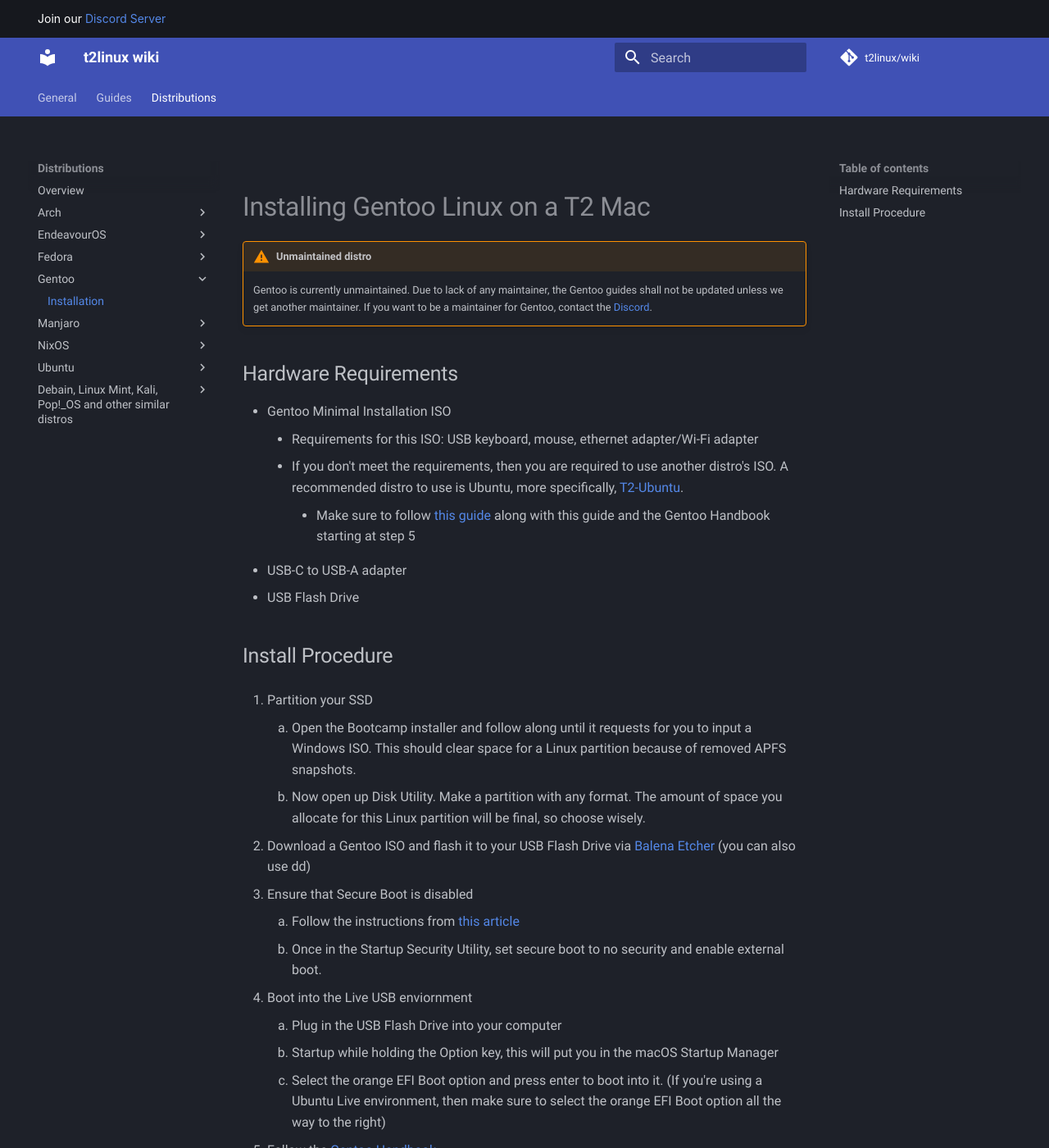
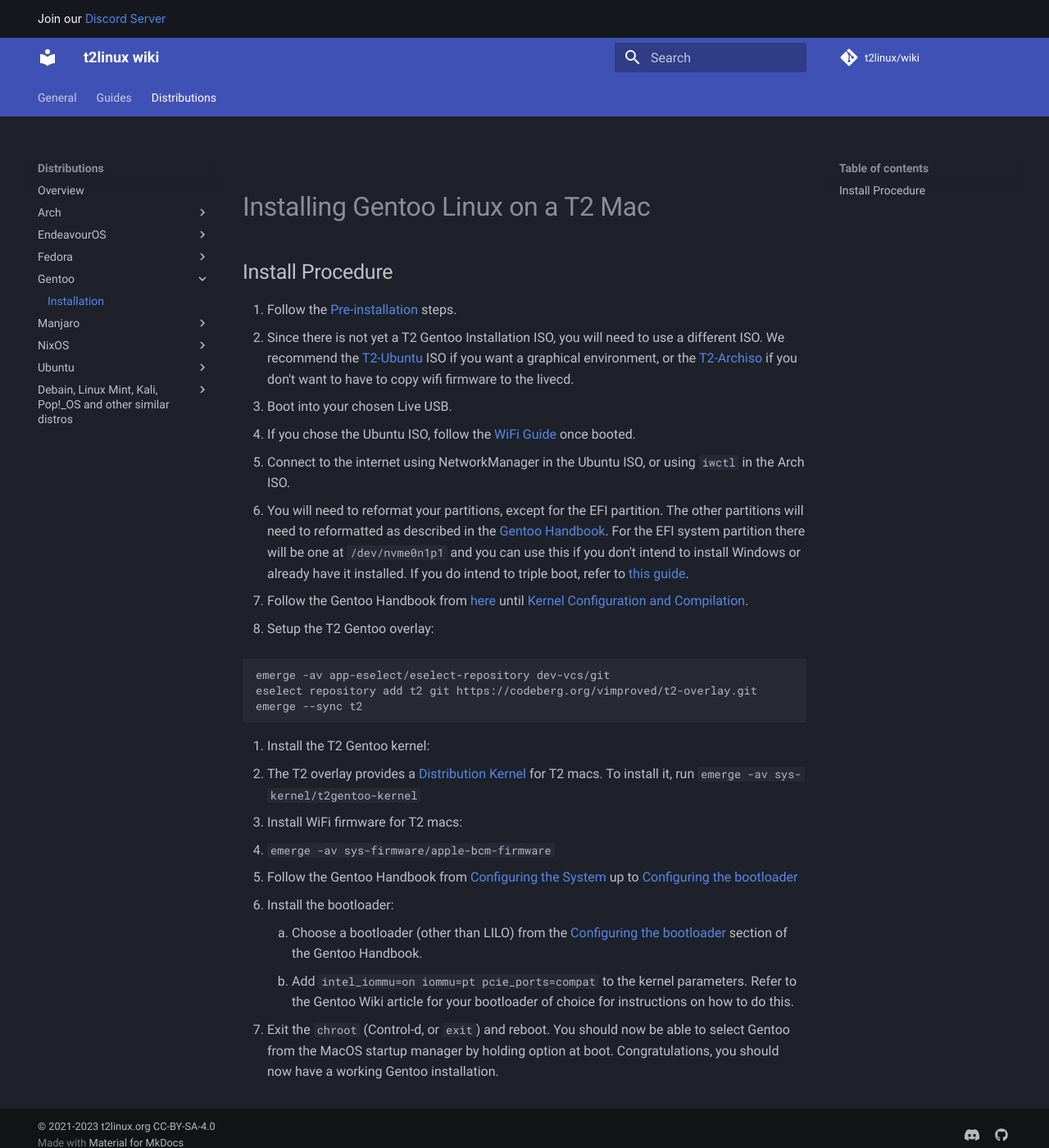
Before and after one commit to t2linux/wiki, an MkDocs documentation site: the page built from docs/distributions/gentoo/installation.md, in a window 1280 px wide and 1400 px high. Shown: the whole window at 82% size. Built offline with MkDocs 1.6.1 and Material for MkDocs 9.7.7, drawn with Linux system fonts in a browser that asks for light colours; comment, search, counter and statistics services are not loaded; some of the changed text lies outside the part shown.

Commit message:
gentoo: update installation guide

````diff
--- a/docs/distributions/gentoo/installation.md
+++ b/docs/distributions/gentoo/installation.md
@@ -1,89 +1,38 @@
 # Installing Gentoo Linux on a T2 Mac
-
-!!! Warning "Unmaintained distro"
-    Gentoo is currently unmaintained. Due to lack of any maintainer, the Gentoo guides shall not be updated unless we get another maintainer. If you want to be a maintainer for Gentoo, contact the [Discord](https://discord.com/invite/68MRhQu).
-
-## Hardware Requirements
-
-* Gentoo Minimal Installation ISO
-    * Requirements for this ISO: USB keyboard, mouse, ethernet adapter/Wi-Fi adapter
-    * If you don't meet the requirements, then you are required to use another distro's ISO. A recommended distro to use is Ubuntu, more specifically, [T2-Ubuntu](https://wiki.t2linux.org/distributions/ubuntu/installation/#download-the-latest-safe-release).
-        * Make sure to follow [this guide](https://wiki.gentoo.org/wiki/Installation_alternatives#Installation_from_non-Gentoo_LiveCDs) along with this guide and the Gentoo Handbook starting at step 5
-* USB-C to USB-A adapter
-* USB Flash Drive
 
 ## Install Procedure
 
-1. Partition your SSD
+1. Follow the [Pre-installation](https://wiki.t2linux.org/guides/preinstall) steps.
+   1. Since there is not yet a T2 Gentoo Installation ISO, you will need to use a different ISO. We recommend the [T2-Ubuntu](https://github.com/t2linux/T2-Ubuntu/releases/latest) ISO if you want a graphical environment, or the [T2-Archiso](https://github.com/t2linux/archiso-t2/releases/latest) if you don't want to have to copy wifi firmware to the livecd.
 
-    1. Open the Bootcamp installer and follow along until it requests for you to input a Windows ISO. This should clear space for a Linux partition because of removed APFS snapshots.
-    2. Now open up Disk Utility. Make a partition with any format. The amount of space you allocate for this Linux partition will be final, so choose wisely.
+2. Boot into your chosen Live USB.
 
-2. Download a Gentoo ISO and flash it to your USB Flash Drive via [Balena Etcher](https://www.balena.io/etcher/) (you can also use dd)
-3. Ensure that Secure Boot is disabled
+3. If you chose the Ubuntu ISO, follow the [WiFi Guide](https://wiki.t2linux.org/guides/wifi-bluetooth/) once booted.
 
-    1. Follow the instructions from [this article](https://support.apple.com/en-us/HT208198)
-    2. Once in the Startup Security Utility, set secure boot to no security and enable external boot.
+4. Connect to the internet using NetworkManager in the Ubuntu ISO, or using `iwctl` in the Arch ISO.
 
-4. Boot into the Live USB enviornment
+5. You will need to reformat your partitions, except for the EFI partition. The other partitions will need to reformatted as described in the [Gentoo Handbook](https://wiki.gentoo.org/wiki/Handbook:AMD64/Installation/Disks). For the EFI system partition there will be one at `/dev/nvme0n1p1` and you can use this if you don't intend to install Windows or already have it installed. If you do intend to triple boot, refer to [this guide](https://wiki.t2linux.org/guides/windows/).
 
-    1. Plug in the USB Flash Drive into your computer
-    2. Startup while holding the Option key, this will put you in the macOS Startup Manager
-    3. Select the orange EFI Boot option and press enter to boot into it. (If you're using a Ubuntu Live environment, then make sure to select the orange EFI Boot option all the way to the right)
+6. Follow the Gentoo Handbook from [here](https://wiki.gentoo.org/wiki/Handbook:AMD64/Installation/Stage) until [Kernel Configuration and Compilation](https://wiki.gentoo.org/wiki/Handbook:AMD64/Installation/Kernel#Kernel_configuration_and_compilation).
 
-5. Follow the [Gentoo Handbook](https://wiki.gentoo.org/wiki/Handbook:AMD64/Installation/Disks)
+7. Setup the T2 Gentoo overlay:
 
-    1. Instead of making a new EFI partition for Gentoo, you should instead mount `/dev/nvme0n1p1` to `/mnt/gentoo/boot/efi`
-    2. Make sure that you have deleted the partition you made ahead of time, or else you'll lose important data
+   ```bash
+   emerge -av app-eselect/eselect-repository dev-vcs/git
+   eselect repository add t2 git https://codeberg.org/vimproved/t2-overlay.git
+   emerge --sync t2
+   ```
 
-6. Continue through the Handbook until chapter "Configuring the kernel"
+8. Install the T2 Gentoo kernel:
+   - The T2 overlay provides a [Distribution Kernel](https://wiki.gentoo.org/wiki/Handbook:AMD64/Installation/Kernel#Distribution_kernels) for T2 macs. To install it, run `emerge -av sys-kernel/t2gentoo-kernel`
 
-    1. In order to have the Linux Kernel support your device the most, you'll have to build from a modified Linux Kernel source tree.
-    2. Git clone [the t2linux kernel source tree](https://github.com/t2linux/kernel) to `/usr/src`
-        * Make sure to git checkout the version you want. For example, if you want kernel version v5.16.17, you would checkout tag `t2-v5.16.17`.
-    3. Run these commands to symlink the kernel to `/usr/src/linux`:
+9. Install WiFi firmware for T2 macs:
+   - `emerge -av sys-firmware/apple-bcm-firmware`
 
-    ```bash
-    eselect kernel list # there should be one option that shows up
-    eselect kernel set 1
-    ls -l /usr/src/linux # check if the symlink succeded
-    ```
+10. Follow the Gentoo Handbook from [Configuring the System](https://wiki.gentoo.org/wiki/Handbook:AMD64/Installation/System) up to [Configuring the bootloader](https://wiki.gentoo.org/wiki/Handbook:AMD64/Installation/Bootloader)
 
-    1. Run these commands to grab apple-bce and apple-ibridge:
+11. Install the bootloader:
+	1. Choose a bootloader (other than LILO) from the [Configuring the bootloader](https://wiki.gentoo.org/wiki/Handbook:AMD64/Installation/Bootloader) section of the Gentoo Handbook.
+	2. Add `intel_iommu=on iommu=pt pcie_ports=compat` to the kernel parameters. Refer to the Gentoo Wiki article for your bootloader of choice for instructions on how to do this.
 
-    ```bash
-    git clone https://github.com/t2linux/apple-bce-drv /usr/src/apple-bce
-    git clone https://github.com/t2linux/apple-ib-drv /usr/src/apple-ibridge
-    for i in apple-bce apple-ibridge; do
-    mkdir /usr/src/linux/drivers/staging/$i
-    cp -r /usr/src/$i/* /usr/src/linux/drivers/staging/$i/
-    done
-    ```
-
-    1. Run these commands in order to include apple-bce and apple-ibridge into the kernel source tree:
-
-    ```bash
-    git clone https://github.com/Redecorating/mbp-16.1-linux-wifi /linux-patches
-    cd /usr/src/linux
-    for i in /linux-patches/*.patch; do
-    echo $i
-    patch -Np1 < $i
-    done
-    ```
-
-    1. Git clone the `https://anongit.gentoo.org/git/proj/linux-patches.git` repo to a folder called `/gentoo-patches`. This repo includes Gentoo patches for the kernel source tree usually included with the `gentoo-sources` Portage package.
-    2. Apply them with a modified version of the commands used above.
-    3. Copy the default config from the patches repo to the kernel source tree. If you do this, please make sure to set any filesystem drivers you want to use (like for ext4) to be built-in instead of being a module with `make menuconfig`
-    4. Build with `make all`. If you want to speed up the build process, add `-j$(nproc)`
-
-7. Before finishing, if you want to connect to the internet later, now is a good time to install `NetworkManager` and optionally `iwd`.
-8. Continue through the Handbook until chapter "Configuring the bootloader"
-
-    1. Install grub by using `emerge --ask --verbose sys-boot/grub`
-    2. Edit the config file `/etc/default/grub` with your favorite text editor of choice (i.e. vim or nano)
-    3. On the line with `GRUB_CMDLINE_LINUX`, append the following parameters: `intel_iommu=on iommu=pt pcie_ports=compat`
-    4. Run `grub-install --target=x86_64-efi --efi-directory=/boot/efi --bootloader-id=GRUB --no-nvram --removable` to install Grub.
-    5. Run `grub-mkconfig -o /boot/grub/grub.cfg` to make the config files for Grub
-
-9. You're done! You should now be able to boot into Gentoo via the macOS Startup Manager
-10. If you confirmed that Gentoo does bootup no problem, then you can boot into macOS and follow the [Wi-Fi guide](https://wiki.t2linux.org/guides/wifi/)
+12. Exit the `chroot` (Control-d, or `exit`) and reboot. You should now be able to select Gentoo from the MacOS startup manager by holding option at boot. Congratulations, you should now have a working Gentoo installation.
````
